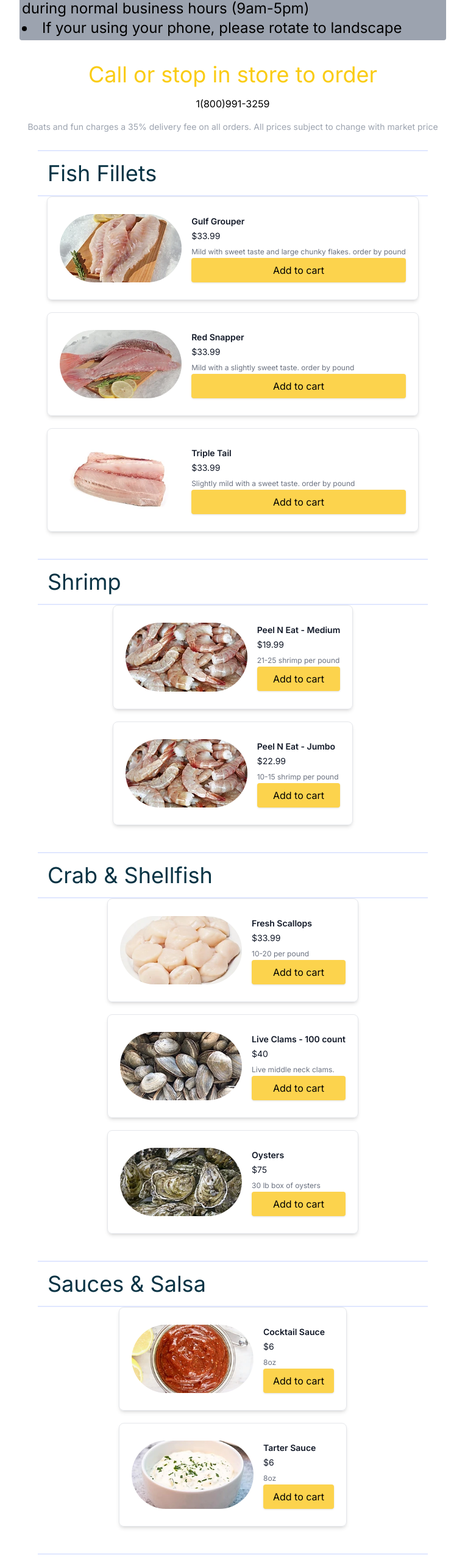
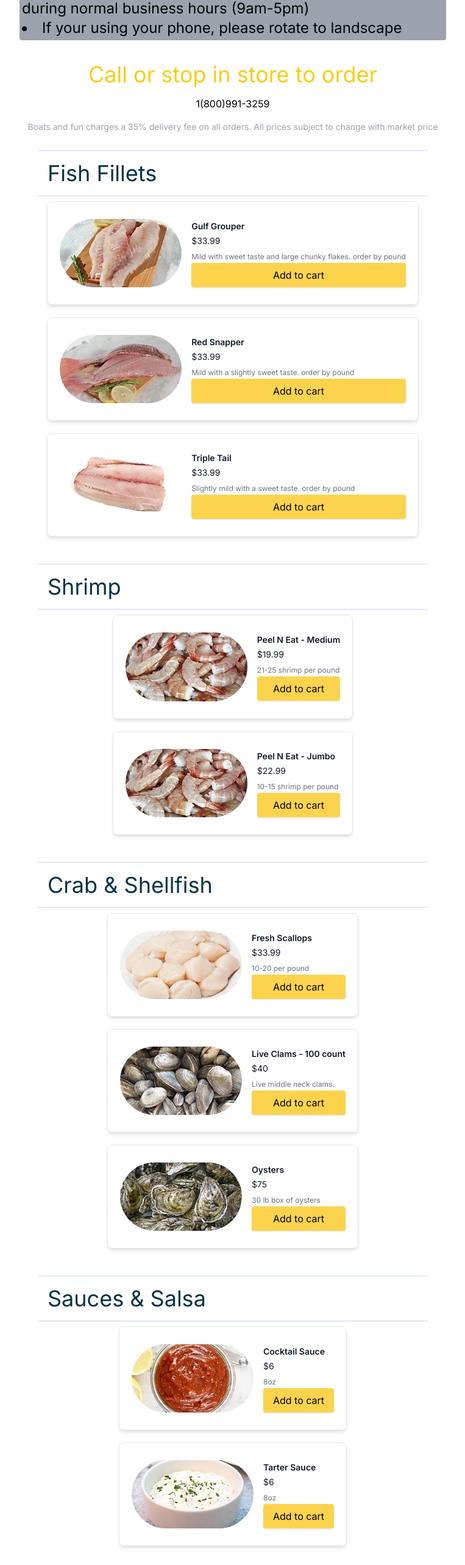
Before and after one commit to Brandoxcode/BoatsAndFun, a Next.js app: page / in a window 1280 px wide. Shown: the part 220-2786 px from the top of the page at 61% size, without its empty margins (258-1021 px from the left). Built offline with nearby package versions, Linux system fonts and the light colour scheme.

Commit message:
some padding

```diff
--- a/app/page.tsx
+++ b/app/page.tsx
@@ -23,7 +23,7 @@ export default function Home() {
       <div className="flex justify-center items-center">
         <FishFillets />
       </div>
-      <div className="justify-center items-center grid grid-rows-1">
+      <div className="justify-center items-center grid grid-rows-1 pt-2">
         {products.map((product) => (
           <ProductItem key={product.id} product={product} />
         ))}
@@ -31,7 +31,7 @@ export default function Home() {
       <div className="flex justify-center items-center pt-6">
         <Shrimp />
       </div>
-      <div className="justify-center items-center grid grid-rows-1">
+      <div className="justify-center items-center grid grid-rows-1 pt-2">
         {shrimp.map((product) => (
           <ProductItem key={product.id} product={product} />
         ))}
@@ -39,7 +39,7 @@ export default function Home() {
       <div className="flex justify-center items-center pt-6">
         <CrabandShellfish />
       </div>
-      <div className="justify-center items-center grid grid-rows-1">
+      <div className="justify-center items-center grid grid-rows-1 pt-2">
         {CrabAndShellfish.map((product) => (
           <ProductItem key={product.id} product={product} />
         ))}
@@ -47,7 +47,7 @@ export default function Home() {
       <div className="flex justify-center items-center pt-6">
         <SaucesAndSalsa />
       </div>
-      <div className="justify-center items-center grid grid-rows-1">
+      <div className="justify-center items-center grid grid-rows-1 pt-2">
         {SaucesandSalsa.map((product) => (
           <ProductItem key={product.id} product={product} />
         ))}
@@ -55,7 +55,7 @@ export default function Home() {
       <div className="flex justify-center items-center pt-6">
         <Seasonings />
       </div>
-      <div className="justify-center items-center grid grid-rows-1">
+      <div className="justify-center items-center grid grid-rows-1 pt-2">
         {Seasoning.map((product) => (
           <ProductItem key={product.id} product={product} />
         ))}
@@ -63,7 +63,7 @@ export default function Home() {
       <div className="flex justify-center items-center pt-6">
         <SpecialItems />
       </div>
-      <div className="justify-center items-center grid grid-rows-1">
+      <div className="justify-center items-center grid grid-rows-1 pt-2">
         {Special.map((product) => (
           <ProductItem key={product.id} product={product} />
         ))}
```
